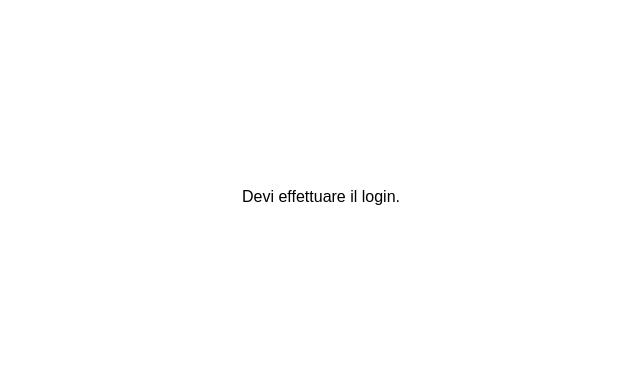
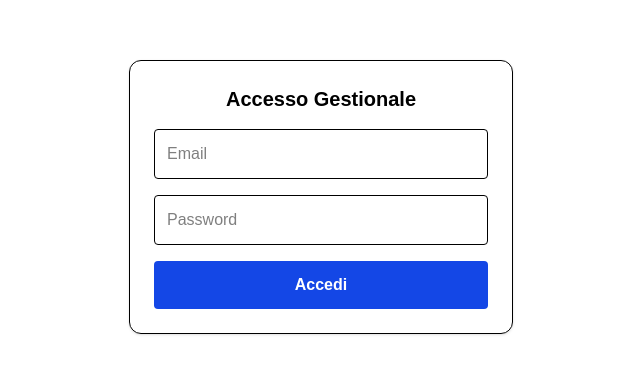
Before and after one commit to rudy127/gestionale-manutenzioni, a Next.js app: page / in a window 1280 px wide. Shown: the part 203-576 px from the top of the page, without its empty margins (319-959 px from the left). Built offline with nearby package versions, Linux system fonts and the light colour scheme; no server answers.

Commit message:
page completo con login definitivo

```diff
--- a/app/page.tsx
+++ b/app/page.tsx
@@ -3,11 +3,19 @@
 import { useState, useEffect } from "react";
 import { initializeApp, getApps } from "firebase/app";
 import { getFirestore } from "firebase/firestore";
-import { getAuth, onAuthStateChanged, type User } from "firebase/auth";
+import {
+  getAuth,
+  onAuthStateChanged,
+  signInWithEmailAndPassword,
+  signOut,
+  type User,
+} from "firebase/auth";
 
 import Dashboard from "./components/Dashboard";
 import Queue from "./components/Queue";
 import ClientDetail from "./components/ClientDetail";
+
+/* ================= FIREBASE CONFIG ================= */
 
 const firebaseConfig = {
   apiKey: "AIzaSyDnduh9NKI2AqTn4rFC0kKTsIGCm6Ip7SY",
@@ -18,30 +26,82 @@ const firebaseConfig = {
   appId: "1:679882450882:web:85857ff10ae54794a5585b",
 };
 
-const app = getApps().length === 0 ? initializeApp(firebaseConfig) : getApps()[0];
+const app =
+  getApps().length === 0 ? initializeApp(firebaseConfig) : getApps()[0];
+
 export const db = getFirestore(app);
 export const auth = getAuth(app);
 
+/* ================= TYPES ================= */
+
 type ViewType = "dashboard" | "queue" | "detail";
+
+/* ================= COMPONENT ================= */
 
 export default function Home() {
   const [user, setUser] = useState<User | null>(null);
   const [view, setView] = useState<ViewType>("dashboard");
   const [selectedId, setSelectedId] = useState<string | null>(null);
 
+  const [email, setEmail] = useState("");
+  const [password, setPassword] = useState("");
+
+  /* ================= AUTH LISTENER ================= */
+
   useEffect(() => {
-    const unsub = onAuthStateChanged(auth, (u) => setUser(u));
+    const unsub = onAuthStateChanged(auth, (u) => {
+      setUser(u);
+    });
+
     return () => unsub();
   }, []);
 
-  if (!user)
+  /* ================= LOGIN SCREEN ================= */
+
+  if (!user) {
     return (
       <div className="min-h-screen flex items-center justify-center bg-white text-black">
-        <div>Devi effettuare il login.</div>
+        <div className="w-full max-w-sm space-y-4 p-6 border rounded-xl shadow">
+          <h1 className="text-xl font-bold text-center">
+            Accesso Gestionale
+          </h1>
+
+          <input
+            type="email"
+            placeholder="Email"
+            className="w-full border p-3 rounded"
+            value={email}
+            onChange={(e) => setEmail(e.target.value)}
+          />
+
+          <input
+            type="password"
+            placeholder="Password"
+            className="w-full border p-3 rounded"
+            value={password}
+            onChange={(e) => setPassword(e.target.value)}
+          />
+
+          <button
+            onClick={async () => {
+              try {
+                await signInWithEmailAndPassword(auth, email, password);
+              } catch {
+                alert("Credenziali errate");
+              }
+            }}
+            className="w-full bg-blue-700 text-white p-3 rounded font-bold"
+          >
+            Accedi
+          </button>
+        </div>
       </div>
     );
+  }
 
-  if (view === "dashboard")
+  /* ================= APP VIEWS ================= */
+
+  if (view === "dashboard") {
     return (
       <Dashboard
         user={user}
@@ -50,10 +110,12 @@ export default function Home() {
           setSelectedId(id);
           setView("detail");
         }}
+        logout={() => signOut(auth)}
       />
     );
+  }
 
-  if (view === "queue")
+  if (view === "queue") {
     return (
       <Queue
         user={user}
@@ -64,6 +126,7 @@ export default function Home() {
         }}
       />
     );
+  }
 
   return (
     <ClientDetail
```
